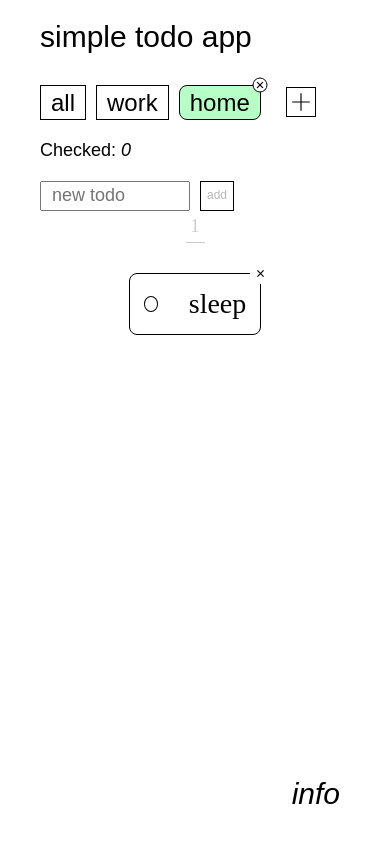
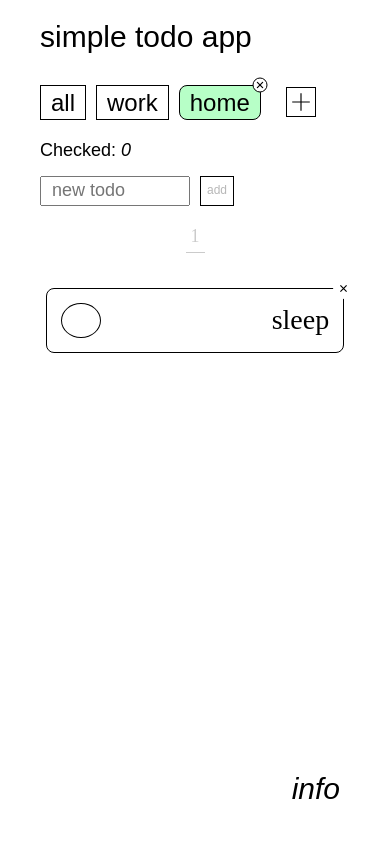
Before and after one commit to anydnny/simple-todo-app, a React (Create React App) app: page / in a window 390 px wide. Built offline with nearby package versions, Linux system fonts and the light colour scheme.

Commit message:
fix mobile view + some css fix

```diff
--- a/src/Components/App.js
+++ b/src/Components/App.js
@@ -1,4 +1,4 @@
-import React, { useState, useEffect } from "react";
+import React, { useState, useEffect} from "react";
 import uuid from "react-uuid";
 import AddTodoForm from "./Header/AddTodoForm.js";
 import TodoList from "./Main/TodoList.js";
@@ -42,6 +42,7 @@ export default function App() {
   const [emptyTodoWarning, setEmptyTodoWarning] = useState(true);
 
 
+
   useEffect(() => {
     setFilteredTodo(
       todoList.filter((filter) => filter.todoFilter === currentFilter)
@@ -65,8 +66,7 @@ export default function App() {
 
   useEffect(() =>{
     setEmptyTodo(todoValue.trim().length ? true: false);
-  }, [todoValue])
-
+  }, [todoValue]);
 
   useEffect(()=>{
     if(!emptyTodoWarning || !emptyFilterWarning || doublicateFilterWarning){
--- a/src/Components/Header/AddTodoForm.js
+++ b/src/Components/Header/AddTodoForm.js
@@ -8,7 +8,7 @@ export default function AddTodoForm(props){
     }
     return (
         <form>
-                <input  type="text" value={!addFilterInput? props.todoValue: props.filterInputValue} onChange={!addFilterInput?props.onTodoValueChange:props.onFilterInputValueChange} placeholder={!addFilterInput?`new todo`: 'new list'}/>
+                <input type="text" value={!addFilterInput? props.todoValue: props.filterInputValue} onChange={!addFilterInput?props.onTodoValueChange:props.onFilterInputValueChange} placeholder={!addFilterInput?`new todo`: 'new list'}/>
                 <button className="addBtn" disabled={(addFilterInput && props.longFilterName)||(addFilterInput && !props.filterInputValue)||(!addFilterInput&&!props.todoValue)} onClick={!addFilterInput? props.onTodoAdd: props.onSubmitFilterInput}>add</button>
          </form>
     )
--- a/src/styles/CheckedCount.css
+++ b/src/styles/CheckedCount.css
@@ -1,5 +1,5 @@
 .checkedCount__block{
-    margin-bottom: 2rem;
+    margin-top: 1rem;
 }
 .checkedCount__span{
     font-family: Arial, Helvetica, sans-serif;
--- a/src/styles/Todo.css
+++ b/src/styles/Todo.css
@@ -32,6 +32,7 @@ box-shadow: 0px 10px 32px 7px rgba(67, 71, 73, 0.24);
     border-radius: 50%;
     width: 10%;
     max-width: 7rem;
+    min-width: 4rem;
     transition: .2s ease-in-out;
     cursor: pointer;
 }
--- a/src/styles/TodoList.css
+++ b/src/styles/TodoList.css
@@ -15,6 +15,7 @@
     overflow-y: scroll;
     padding-top: 2rem;
     padding-left: 0;
+    margin-top: 0;
 }
 .todoList__section .clearTodo{
     font-family: 'Times New Roman', Times, serif;
@@ -27,6 +28,7 @@
     opacity: .2;
     transition: .2s ease-in-out;
     cursor:default;
+    margin: 1.5rem 0;
 }
 .todoCount__block:hover{
     opacity: .8;
@@ -35,3 +37,24 @@
     font-size: 1.8rem;
     cursor: default;
 }
+
+@media screen and (width < 424px){
+    .todoList__ul{
+        width: 90%;
+    }
+}
+@media screen and (width >= 425px) and (width < 767px){
+    .todoList__ul{
+        width: 80%;
+    }
+}
+@media screen and (width >= 768px) and (width < 1239px){
+    .todoList__ul{
+        width: 60%;
+    }
+}
+@media screen and (width >= 1240px) {
+    .todoList__ul{
+        width: 50%;
+    }
+}
--- a/src/styles/index.css
+++ b/src/styles/index.css
@@ -24,3 +24,8 @@ li{
 .header{
     padding-left: 4rem;
 }
+@media screen and (width < 320px){
+    .header{
+        padding-left: 2.5rem;
+    }
+}
```
